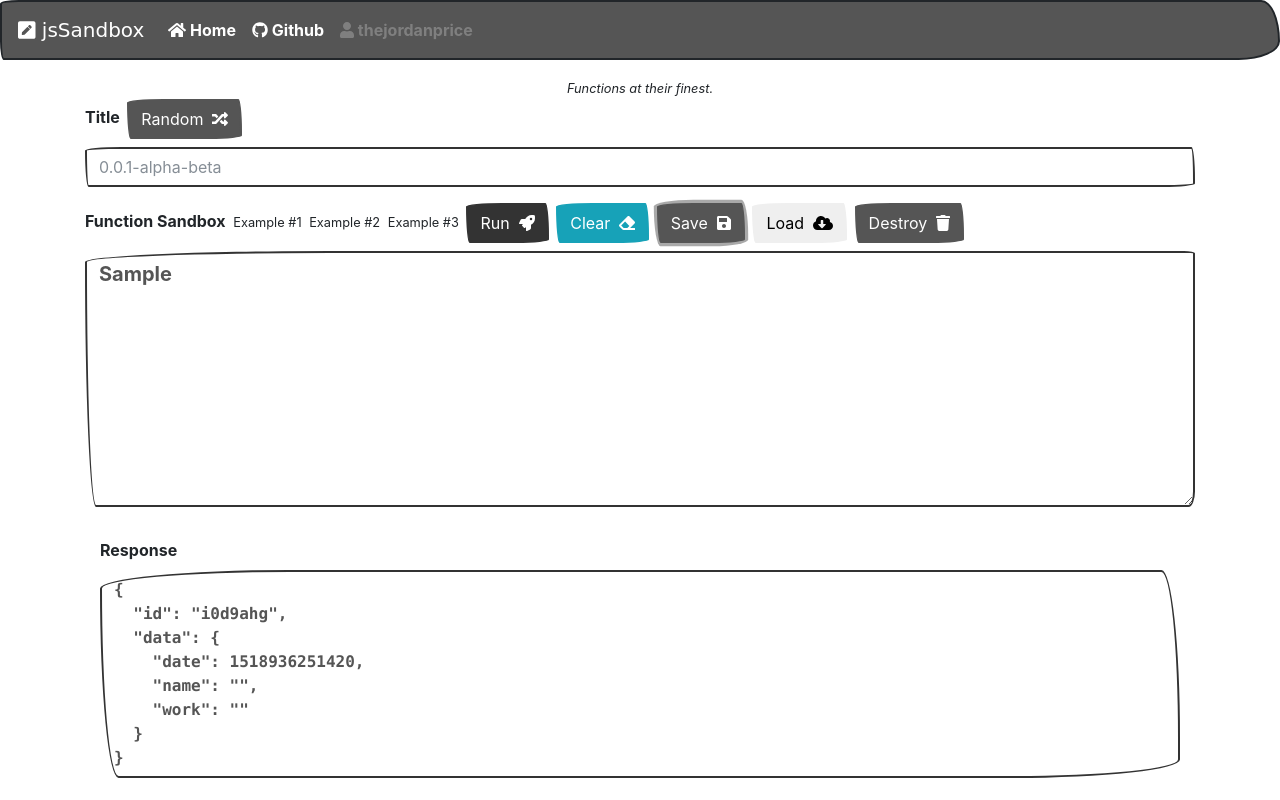
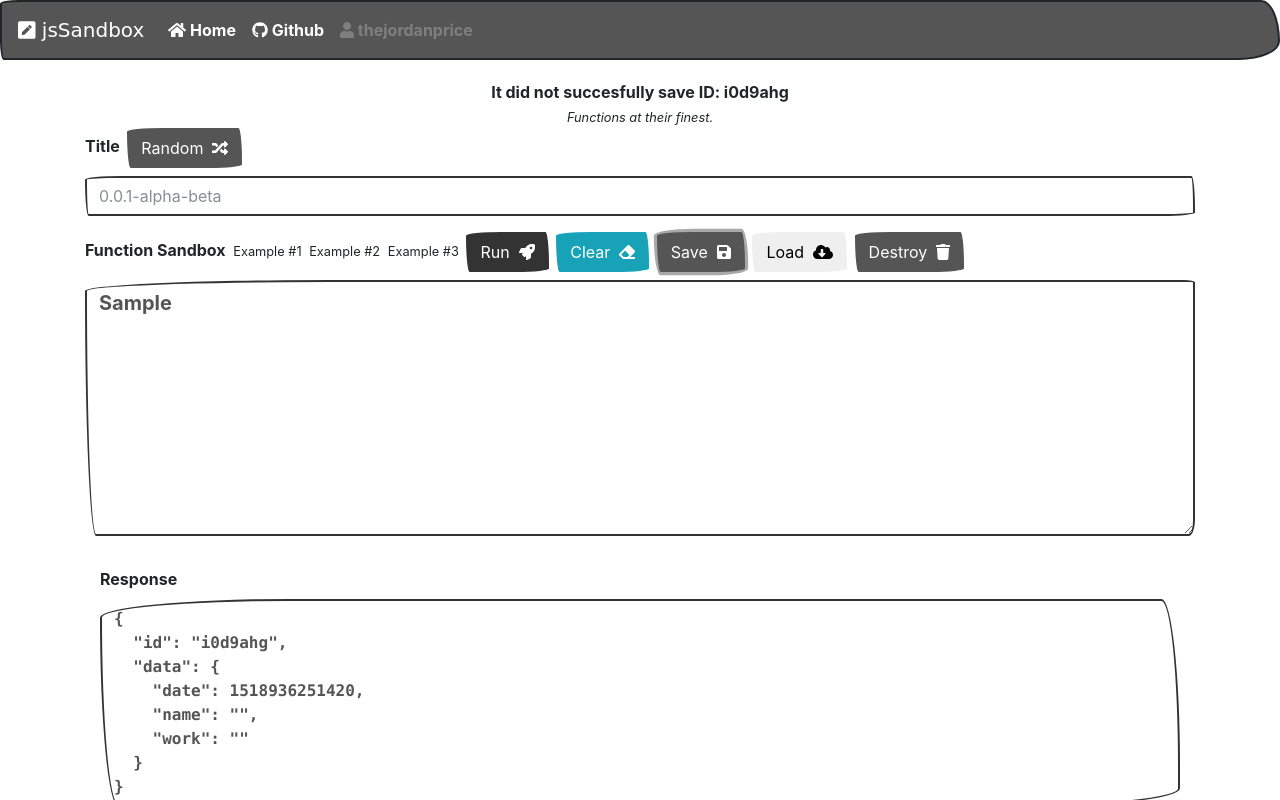
Before and after one commit to thejordanprice/jsSandbox, a plain HTML site: page index.html in a window 1280 px wide. Both pictures are taken after typing "Sample" into the empty fields and a click on the button "Save". Shown: the top 800 px of the page. Drawn offline with Linux system fonts and the light colour scheme; no server answers; a web font is replaced by a local one.

Commit message:
corrected and cleaned up some save functionality.

```diff
--- a/index.html
+++ b/index.html
@@ -36,7 +36,7 @@
   </div>
 </nav>
 <!-- main content. -->
-<div class='container'>
+<div class='container' id='app'>
   <div class='text-center'>
     <small><i>Functions at their finest.</i></small>
   </div>
@@ -91,7 +91,7 @@ const exampleThree = document.getElementById('exampleThree');
 /**
  * A good posting setup.
  */
-const GoodFetch = (url, method, data) => {
+const promisedFetch = (url, method, data) => {
   return new Promise((resolve, reject) => {
     const xhr = new XMLHttpRequest();
     let body = JSON.stringify(data);
@@ -264,9 +264,25 @@ const saveFunction = () => {
    * Sending the function via post.
    */
   const url = 'https://us-central1-dev-box-175801.cloudfunctions.net/savefunc';
-  GoodFetch(url, "POST", data)
-  .then(console.log)
-  .catch(console.log)
+  promisedFetch(url, "POST", data)
+  //.then(console.log)
+  .then(() => {
+    let element = document.createElement('div');
+    element.id = 'alert';
+    element.class = 'alert alert-success';
+    element.role = 'alert';
+    element.innerHTML = 'You successfully saved as ID: ' + data.id;
+    document.getElementById('app').prepend(element);
+  })
+  //.catch(console.log)
+  .catch(() => {
+    let element = document.createElement('div');
+    element.id = 'alert';
+    element.class = 'alert alert-info';
+    element.role = 'alert';
+    element.innerHTML = 'It did not succesfully save ID: ' + data.id;
+    document.getElementById('app').prepend(element);
+  })
 };
 
 
--- a/src/style.css
+++ b/src/style.css
@@ -15,6 +15,10 @@ body {
 #sandbox {
   font-weight: bold;
   font-size: 20px;
+}
+
+#alert {
+  text-align: center;
 }
 
 #app {
```
